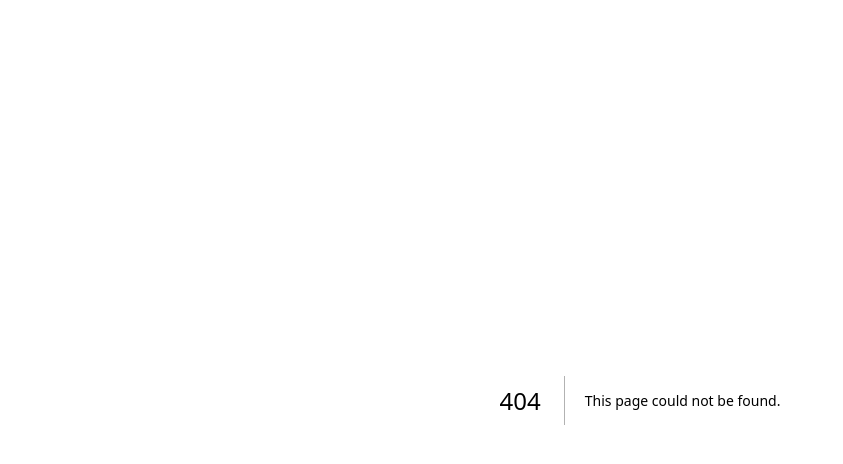
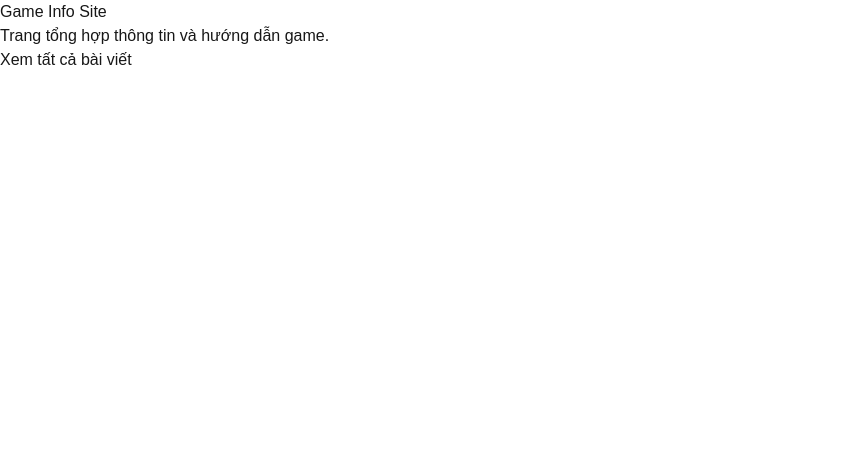
Before and after one commit to LuongTanTai200803/game-info-site, a Next.js app: page / in a window 1280 px wide. Before the commit this address had no page. Shown: the top 464 px of the page, without its empty margins (0-843 px from the left). Built offline with nearby package versions, Linux system fonts and the light colour scheme.

Commit message:
add home page

```diff
--- /dev/null
+++ b/app/page.tsx
@@ -0,0 +1,12 @@
+import Link from "next/link";
+
+export default function HomePage() {
+  return (
+    <main>
+      <h1>Game Info Site</h1>
+      <p>Trang tổng hợp thông tin và hướng dẫn game.</p>
+
+      <Link href="/posts">Xem tất cả bài viết</Link>
+    </main>
+  );
+}
```
